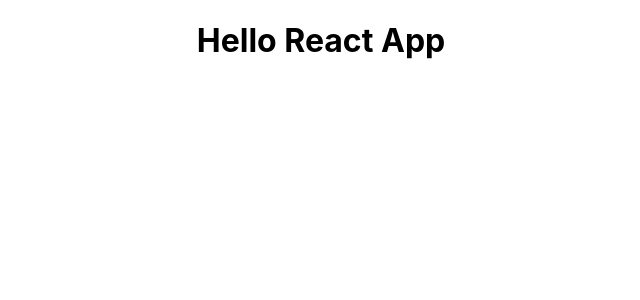
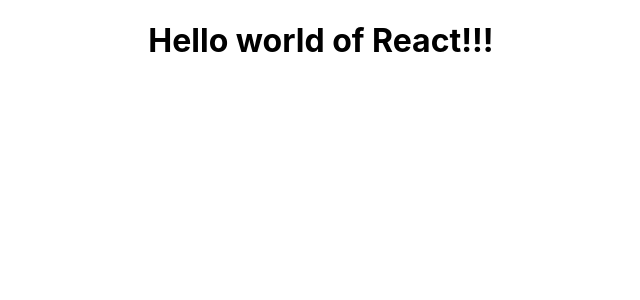
Before and after one commit to bhagat9198/reactComplete, a React (Create React App) app: page / in a window 1280 px wide. Shown: the top 300 px of the page, without its empty margins (319-959 px from the left). Built offline with nearby package versions, Linux system fonts and the light colour scheme.

Commit message:
3.6 Understanding JSX

```diff
--- a/src/App.js
+++ b/src/App.js
@@ -17,20 +17,28 @@
 import React, {Component} from 'react';
 import './App.css';
 
-// inherting 'Compenent' class from react library
 class App extends Component {
-  // method
   render() {
-    // it primary purpose is to render html to dom + otehr stuff according to logic
-    // this file can also be named as "App.jsx" instaed of "App.js". this is because of 'html' like code written below
-    return (
-      // this is not html code, its latter gets compiled into js code
-      <div className="App">
-        <h1>Hello React App</h1>
-      </div>
-    );
+    // return (
+    //   <div className="App">
+    //     <h1>Hello React App</h1>
+    //   </div>
+    // );
+
+    // writing abouve code in js form
+
+    // createElement() : takes infinite num of agruments(main 3)
+      // 1. html element(div, p, section)
+      // 2. configration like adding css class
+      // 3. subchild of html element
+
+    // in this 'h1' element as taken as text not as text
+    // setting no configration
+    // return React.createElement('div', null, 'h1', 'Hello World');
+
+    // to make 'h1' as an element, we have to create another element within parent element
+    // configation can be set as object. as 'class' is keyword in js. thus css classes are reffered as 'className'
+    return React.createElement('div', {className: 'App'}, React.createElement('h1', null, 'Hello world of React!!!'));
   }
 }
-
-// 'default' : it means if we are importing this file then export 'App' class
 export default App;
--- a/src/index.js
+++ b/src/index.js
@@ -6,9 +6,4 @@ import * as serviceWorker from './serviceWorker';
 
 ReactDOM.render(<App />, document.getElementById('root'));
 
-// instead of sending "App" component, we can render normal html to DOM but then there will be no use of react
-// ReactDOM.render(<h1>React App</h1>, document.getElementById('root'));
-
-// we can even use multiple react render to render html code but tahts not a way. there there will be one root react componenet(in our case its 'App') and within sub react components.
-
 serviceWorker.unregister();
```
Also changed, not shown: zznotes.txt.
